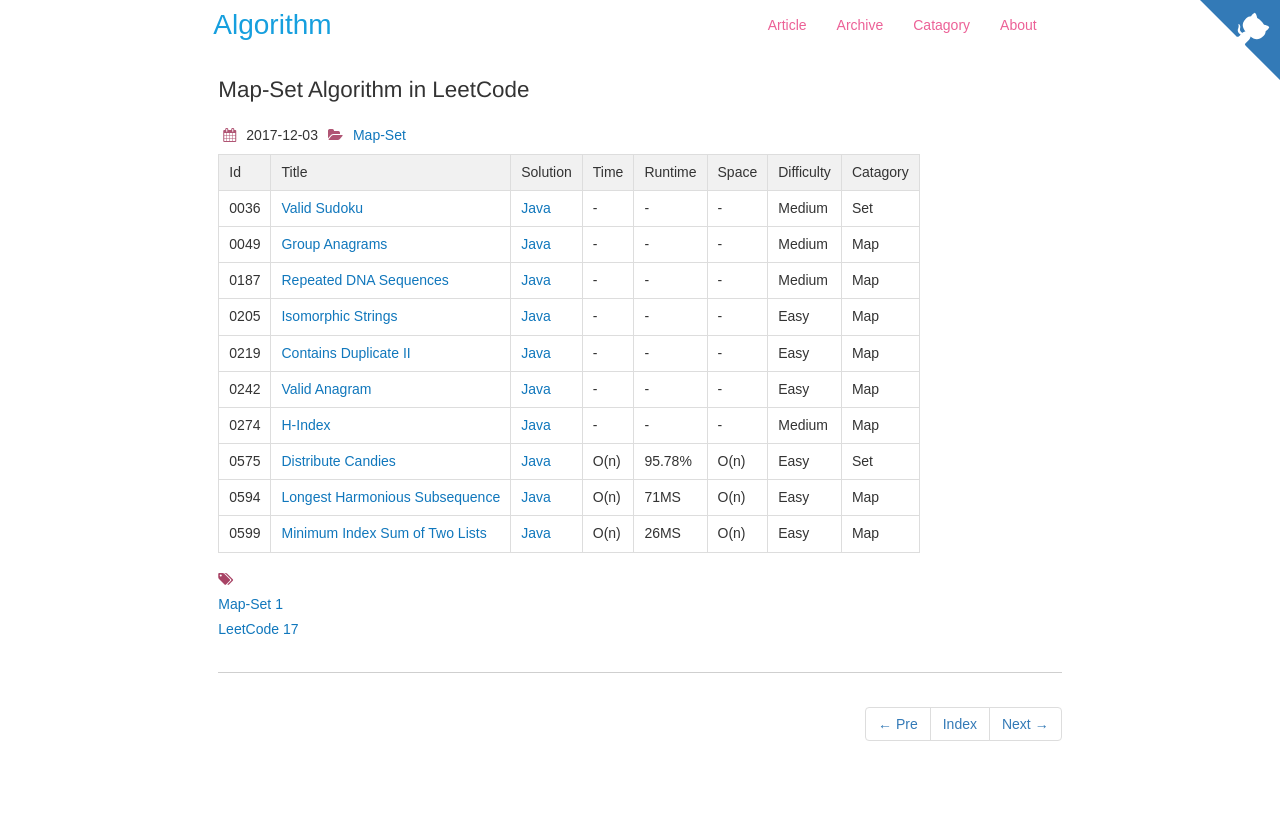
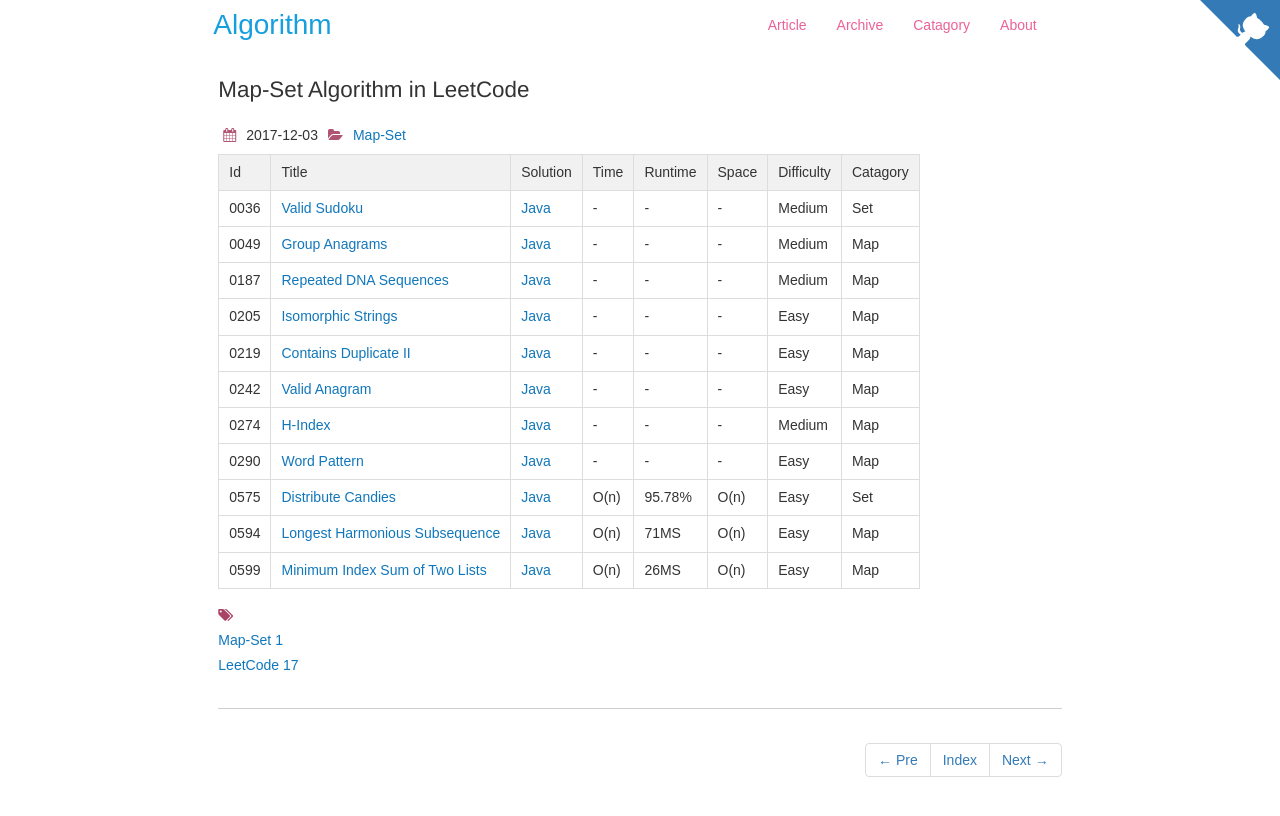
Before and after one commit to dunso/algorithm, a Jekyll site: the page built from docs/_posts/2017-12-03-Map-Set.md, in a window 1280 px wide. Shown: the top 816 px of the page. Built offline with Jekyll 4.4.1, drawn with Linux system fonts in a browser that asks for light colours; nearby versions of some CDN libraries.

Commit message:
Add index of LeetCode0290.java to docs

```diff
--- a/docs/_posts/2017-12-03-Map-Set.md
+++ b/docs/_posts/2017-12-03-Map-Set.md
@@ -19,6 +19,7 @@
 |0219|[Contains Duplicate II](https://leetcode.com/problems/contains-duplicate-ii) | [Java](https://e.srl/leetcode-219/)  |-|-|-|  Easy |Map|
 |0242|[Valid Anagram](https://leetcode.com/problems/valid-anagram/) | [Java](https://e.srl/leetcode-242/)  |-|-|-|  Easy |Map|
 |0274|[H-Index](https://leetcode.com/problems/h-index/) | [Java](https://e.srl/leetcode-274/)  |-|-|-|  Medium |Map|
+|0290|[Word Pattern](https://leetcode.com/problems/word-pattern/) | [Java](https://e.srl/leetcode-290)  |-|-|-|  Easy |Map|
 |0575|[Distribute Candies](https://leetcode.com/problems/distribute-candies)| [Java](https://e.srl/leetcode-575/)  | O(n) |95.78%| O(n)  |  Easy |Set|
 |0594|[Longest Harmonious Subsequence](https://leetcode.com/problems/longest-harmonious-subsequence/)| [Java](https://e.srl/leetcode-594/)  | O(n) |71MS| O(n)  |  Easy |Map|
 |0599|[Minimum Index Sum of Two Lists](https://leetcode.com/problems/minimum-index-sum-of-two-lists) | [Java](https://e.srl/leetcode-599/)  | O(n) |26MS| O(n)  |  Easy |Map|
```
